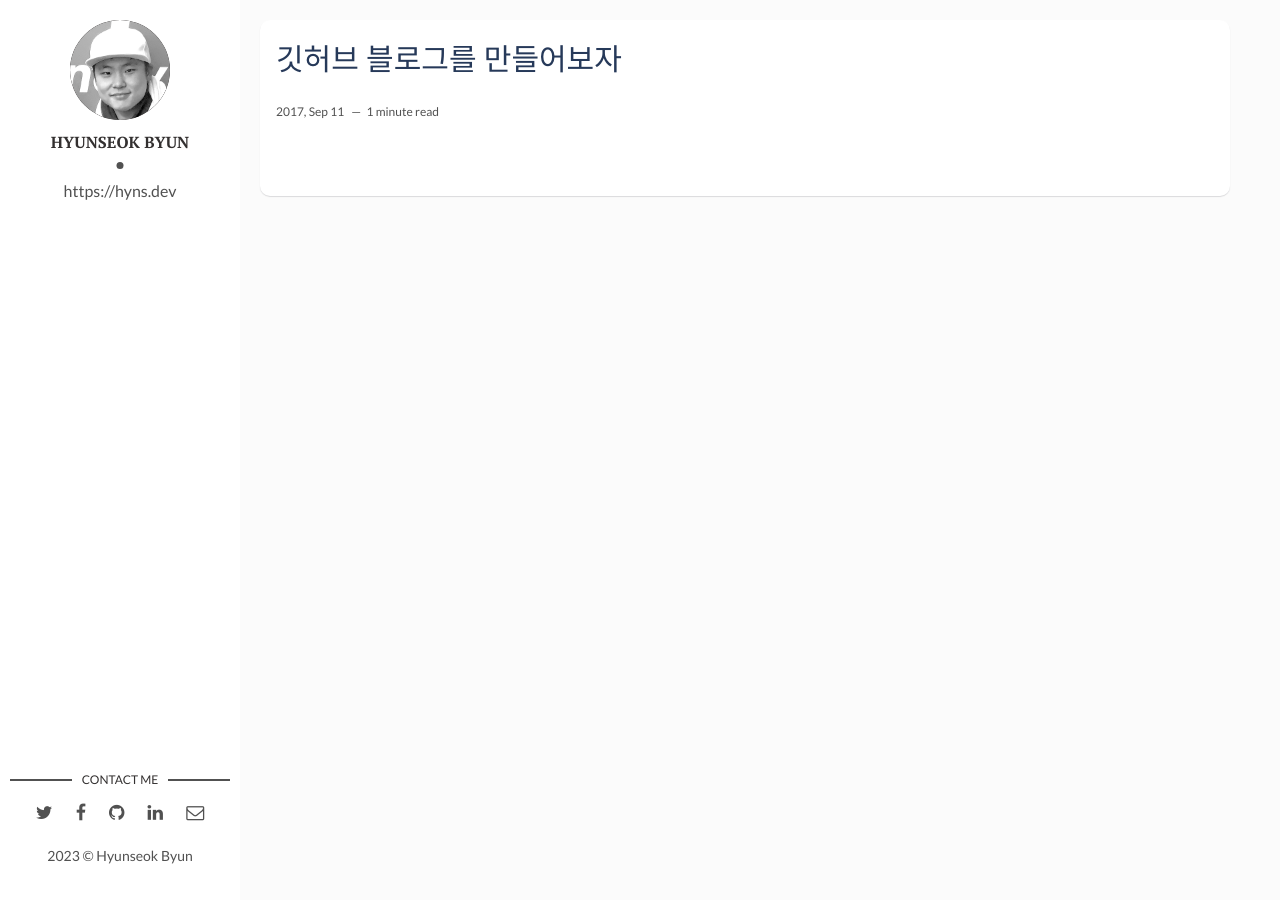
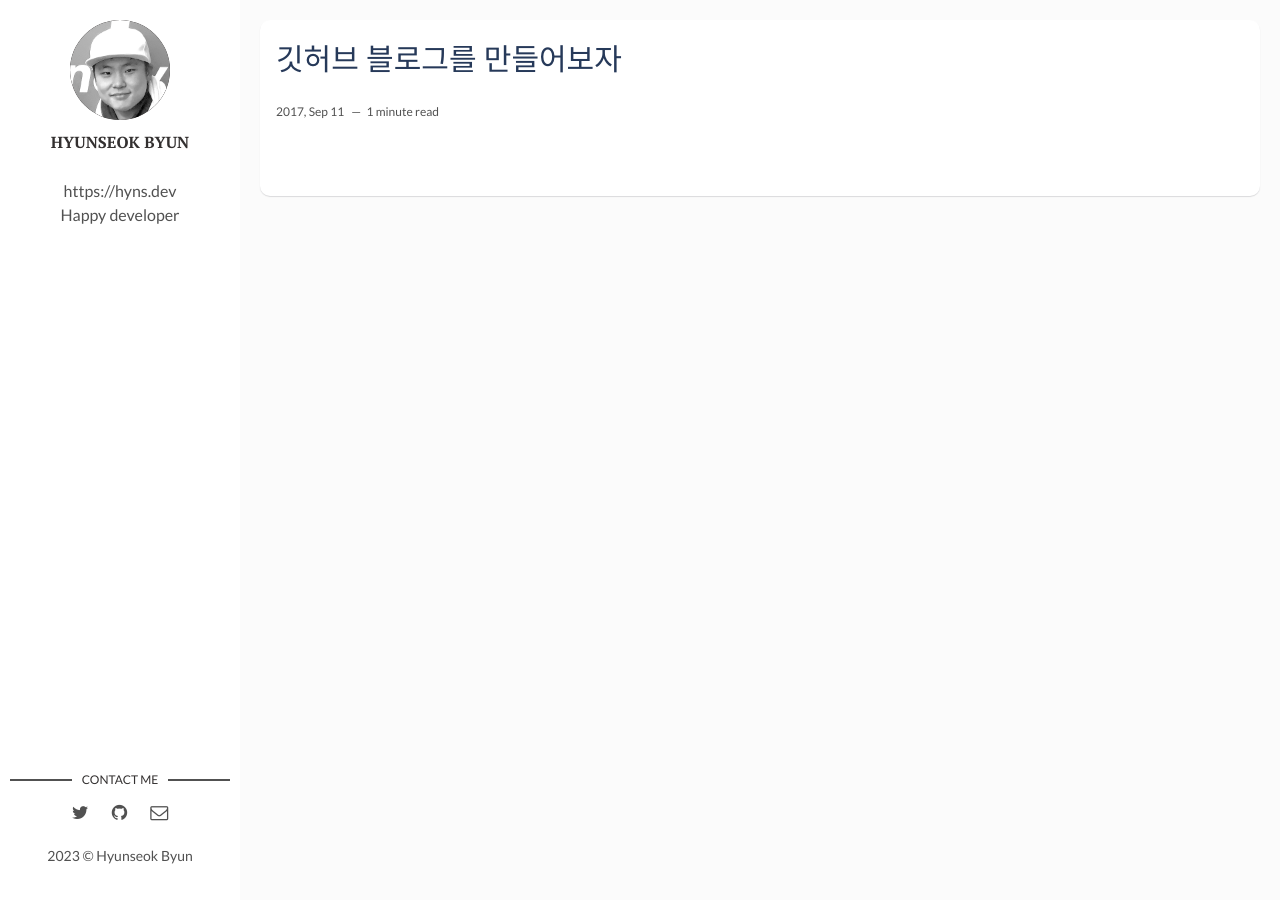
Before and after one commit to B-HS/Breaktime, a Jekyll site: the page built from index.html, in a window 1280 px wide. Built offline with Jekyll 4.4.1, drawn with Linux system fonts in a browser that asks for light colours; the list of posts is cut into pages by our own code.

Commit message:
fix CSS, etc.

```diff
--- a/_config.yml
+++ b/_config.yml
@@ -8,7 +8,7 @@ site-twitter: #if your site has a twitter account, enter it here
 # Author Settings
 author: Hyunseok Byun # add your name
 author-img: profile.png # add your photo
-about-author: https://hyns.dev # add description
+about-author: https://hyns.dev<br>Happy developer # add description
 social-twitter: # add your Twitter handle
 social-facebook: # add your Facebook handle
 social-github: B-HS # add your Github handle
--- a/_layouts/main.html
+++ b/_layouts/main.html
@@ -16,25 +16,15 @@ layout: default
     <section class="contact">
       <h3 class="contact-title">Contact me</h3>
       <ul>
-        {% if site.social-twitter %}
-          <li><a href="https://twitter.com/{{ site.social-twitter }}" target="_blank"><i class="fa fa-twitter" aria-hidden="true"></i></a></li>
+        {% if site.social-insta %}
+          <li><a href="https://instagram.com/{{ site.social-twitter }}" target="_blank"><i class="fa fa-instagram" aria-hidden="true"></i></a></li>
         {% else %}
-          <li><a href="https://twitter.com/artemsheludko_" target="_blank"><i class="fa fa-twitter" aria-hidden="true"></i></a></li>
-        {% endif %}
-        {% if site.social-facebook %}
-          <li><a href="https://facebook.com/{{ site.social-facebook }}" target="_blank"><i class="fa fa-facebook" aria-hidden="true"></i></a></li>
-        {% else %}
-          <li><a href="https://facebook.com/" target="_blank"><i class="fa fa-facebook" aria-hidden="true"></i></a></li>
+          <li><a href="https://www.instagram.com/hyun_seok_b/" target="_blank"><i class="fa fa-twitter" aria-hidden="true"></i></a></li>
         {% endif %}
         {% if site.social-github %}
           <li class="github"><a href="http://github.com/{{site.social-github}}" target="_blank"><i class="fa fa-github"></i></a></li>
         {% else %}
           <li class="github"><a href="http://github.com/" target="_blank"><i class="fa fa-github" aria-hidden="true"></i></a></li>
-        {% endif %}
-        {% if site.social-linkedin %}
-          <li class="linkedin"><a href="https://in.linkedin.com/in/{{site.social-linkedin}}" target="_blank"><i class="fa fa-linkedin"></i></a></li>
-        {% else %}
-          <li class="linkedin"><a href="https://in.linkedin.com/" target="_blank"><i class="fa fa-linkedin" aria-hidden="true"></i></a></li>
         {% endif %}
         {% if site.social-email %}
           <li class="email"><a href="mailto:{{site.social-email}}"><i class="fa fa-envelope-o"></i></a></li>
--- a/assets/css/main.css
+++ b/assets/css/main.css
@@ -884,11 +884,11 @@ table tfoot td {
 }
 
 .wrapper {
-  max-width: 1250px;
   position: relative;
 }
 
 .post, .article-page {
+  width:100%;
   background-color: #fff;
 }
 
@@ -988,8 +988,6 @@ table tfoot td {
           transform: translateX(-50%);
   bottom: 0;
   display: block;
-  width: 7px;
-  height: 7px;
   -webkit-border-radius: 100%;
           border-radius: 100%;
   background-color: #515151;
@@ -1200,7 +1198,7 @@ a.newer-posts:hover {
 }
 
 .header-page {
-  text-align: center;
+  text-align: left;
   margin: 10px 0;
 }
 
@@ -1403,9 +1401,9 @@ a.newer-posts:hover {
         -ms-flex-direction: column;
             flex-direction: column;
     -webkit-box-pack: justify;
-    -webkit-justify-content: space-between;
+    -webkit-justify-content: flex-start;
         -ms-flex-pack: justify;
-            justify-content: space-between;
+            justify-content: flex-start;
     width: 100%;
     padding: 10px;
     background-color: #ffffff;
```
